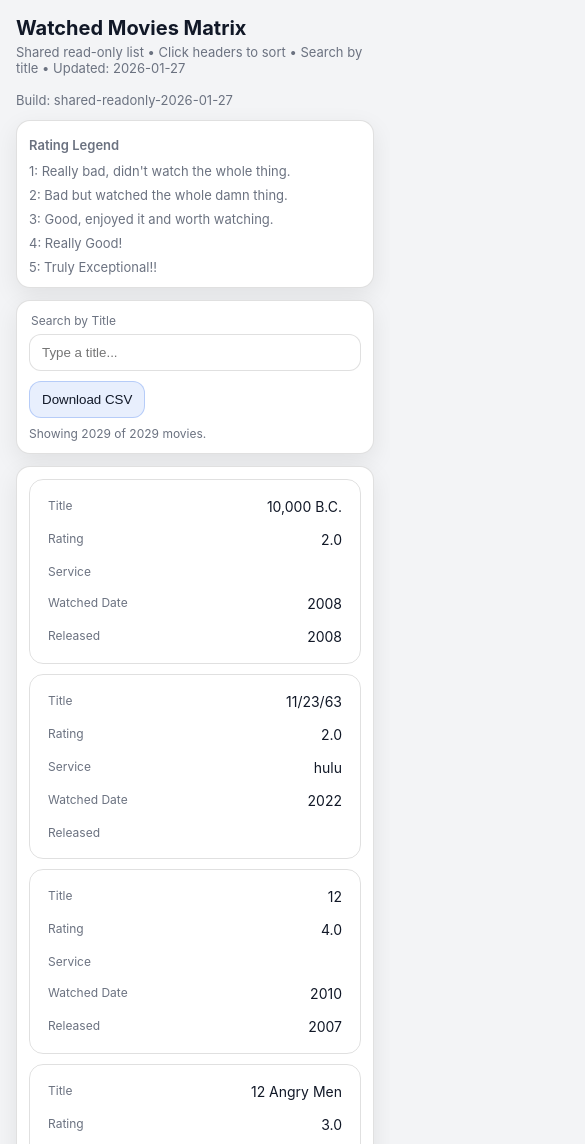
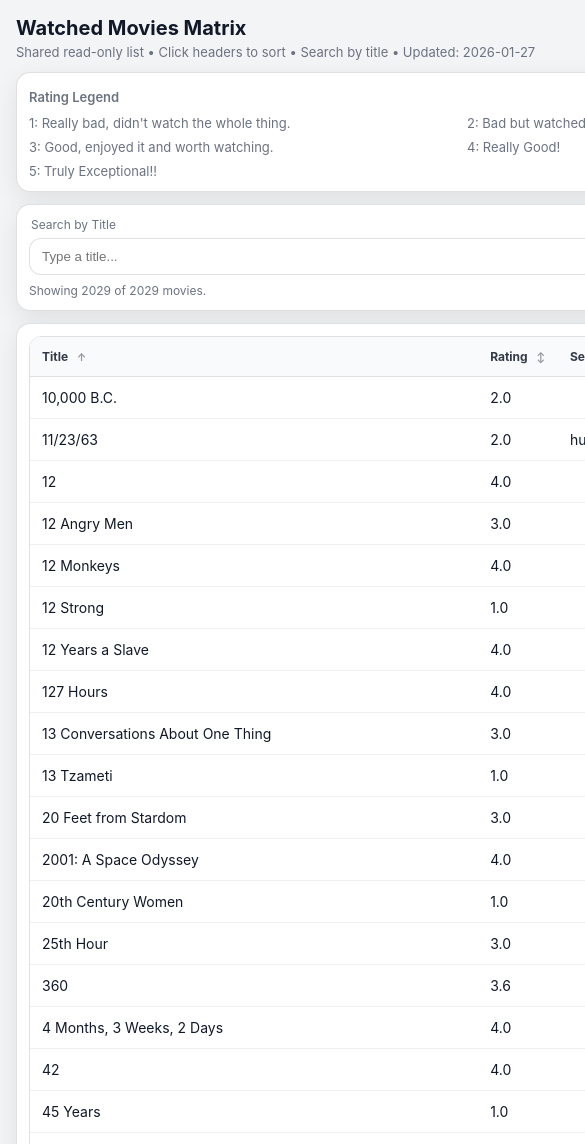
Before and after one commit to Phlik-Phan/movie-matrix, a plain HTML site: page index.html in a window 390 px wide. Shown: the top 1144 px of the page, 585 px wide, since content can reach past the window. Drawn offline with Linux system fonts and the light colour scheme.

Commit message:
Update index.html
Eliminate rectangle display on narrow displays

```diff
--- a/index.html
+++ b/index.html
@@ -30,15 +30,7 @@
     thead th .arrow{font-size:10px;color:rgba(17,24,39,.45);margin-left:6px}
     tbody td{padding:12px;border-bottom:1px solid rgba(0,0,0,.06);font-size:14px}
     tbody tr:hover{background:#f3f4f6}
-    @media (max-width: 820px){
-      .tableWrap{overflow:visible;border:none}
-      table{min-width:0}
-      thead{display:none}
-      table, tbody, tr, td{display:block;width:100%}
-      tbody tr{border:1px solid var(--border);border-radius:var(--radius);padding:10px;margin-bottom:10px}
-      tbody td{border:none;padding:8px;display:flex;justify-content:space-between;gap:10px}
-      tbody td::before{content: attr(data-label);color:var(--muted);font-size:12px;width:42%;min-width:120px}
-    }
+
 .legendGrid{
   display:grid;
   grid-template-columns: repeat(auto-fit, minmax(280px, 1fr));
```
